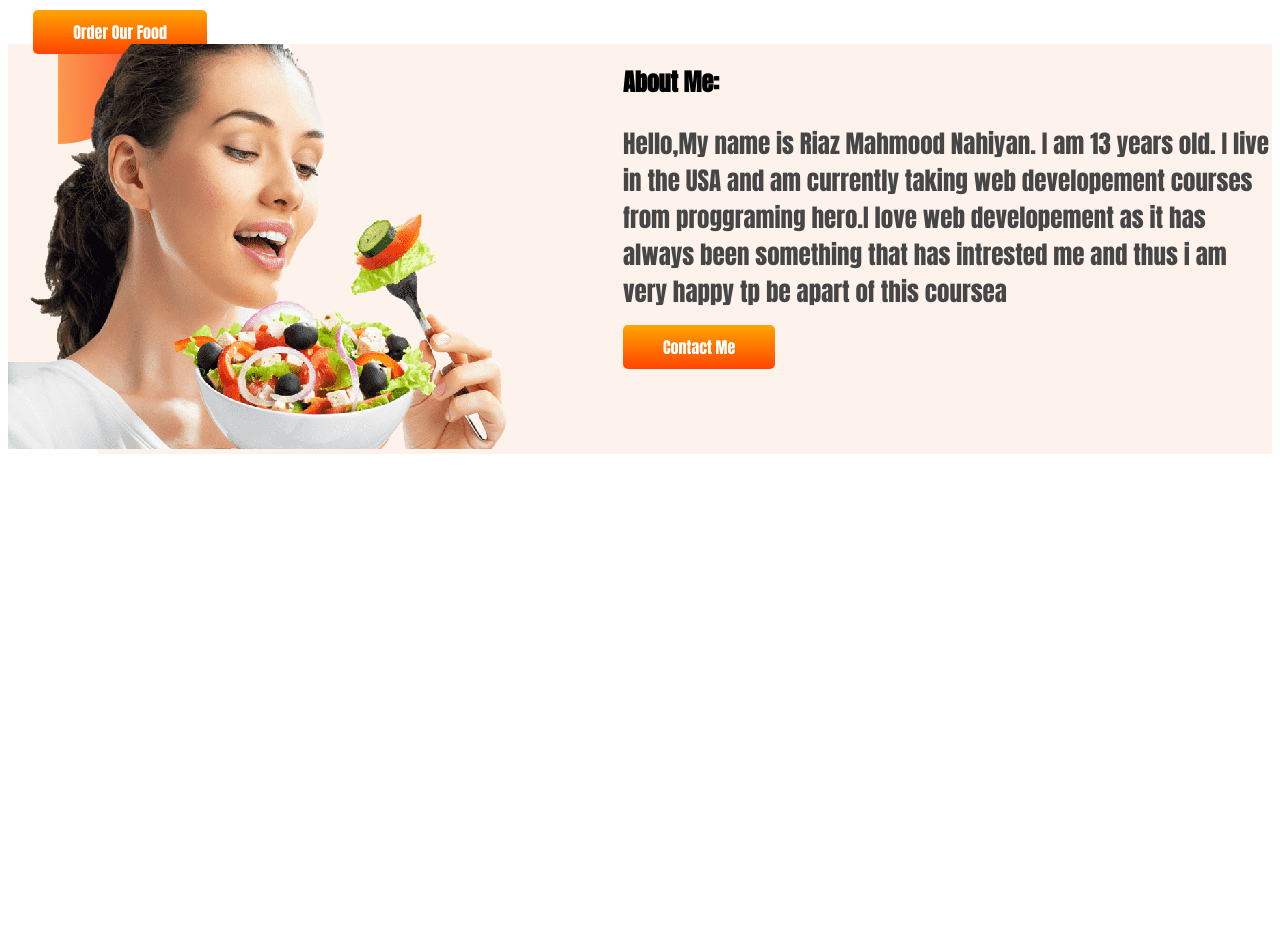
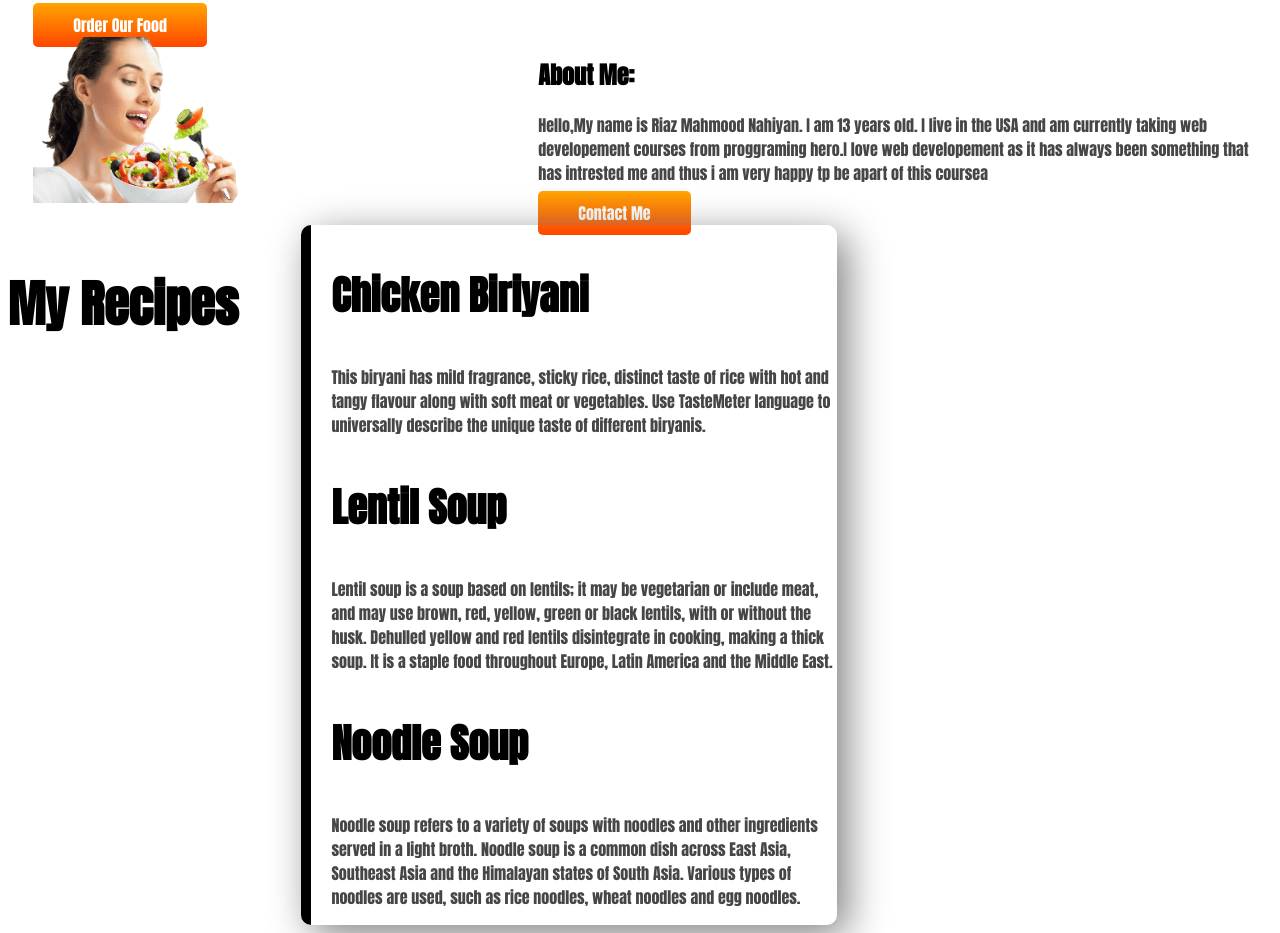
Before and after one commit to Nahiyan12/assignment1, a plain HTML site: page index.html in a window 1280 px wide. Shown: the part 474-1407 px from the top of the page. Before the commit the page ends 936 px from the top, so only its background shows below. Drawn offline with Linux system fonts and the light colour scheme.

Commit message:
part 3 added

```diff
--- a/index.html
+++ b/index.html
@@ -26,8 +26,8 @@
 
         <div class="half-width"><img src="Image1.png" alt=""></div>
     </section>
-    <section class="section-2">
-        <div>
+    <section>
+        <div class="half-width">
             <img src="image3.png" alt="">
         </div>
         <div>
@@ -36,7 +36,32 @@
                 developement courses from proggraming hero.I love web developement as it has always been something that
                 has intrested me and thus i am very happy tp be apart of this coursea</p>
             <a class="link-button" target="blank" href="https://github.com/Nahiyan12">Contact Me</a>
-        </div>
+
+    </section>
+    <section>
+        <h1>My Recipes</h1>
+        <div class="my-recipe">
+            <div>
+                <H3>Chicken Biriyani</H3>
+                <p>This biryani has mild fragrance, sticky rice, distinct taste of rice with hot and tangy flavour along
+                    with soft meat or vegetables. Use TasteMeter language to universally describe the unique taste of
+                    different biryanis.</p>
+            </div>
+            <div>
+                <h3>Lentil Soup</h3>
+                <p>Lentil soup is a soup based on lentils; it may be vegetarian or include meat, and may use brown, red,
+                    yellow, green or black lentils, with or without the husk. Dehulled yellow and red lentils
+                    disintegrate
+                    in cooking, making a thick soup. It is a staple food throughout Europe, Latin America and the Middle
+                    East. </p>
+            </div>
+            <div>
+                <h3>Noodle Soup</h3>
+                <p>Noodle soup refers to a variety of soups with noodles and other ingredients served in a light broth.
+                    Noodle soup is a common dish across East Asia, Southeast Asia and the Himalayan states of South
+                    Asia.
+                    Various types of noodles are used, such as rice noodles, wheat noodles and egg noodles.</p>
+            </div>
         </div>
     </section>
 
--- a/style.css
+++ b/style.css
@@ -7,7 +7,8 @@ h1{
 }
 p{
     color: rgb(71, 70, 70);
-    font-size: 25px;
+    font-size: 15
+    px;
 }
 .Single-Orange-Text{
     color: orange;
@@ -20,7 +21,7 @@ section{
     padding-left: 2%;
 }
 .half-width img{
-    width: 60%;
+    width: 50%;
 }
 .link-button{
     text-decoration: none;
@@ -32,6 +33,17 @@ section{
 .section-2{
 
     background-image: url(image2.png);
+    background-repeat: repeat;
 }
-h1{
+h3{
     font-size: 40px;
+}
+.my-recipe{
+    width: 40%;
+    margin-left: 5%;
+    margin-right: 5%;
+    padding-left: 20px;
+    border-radius: 10px;
+    box-shadow: 10px 10px 40px gray;
+    border-left: 10px solid;
+}
```
